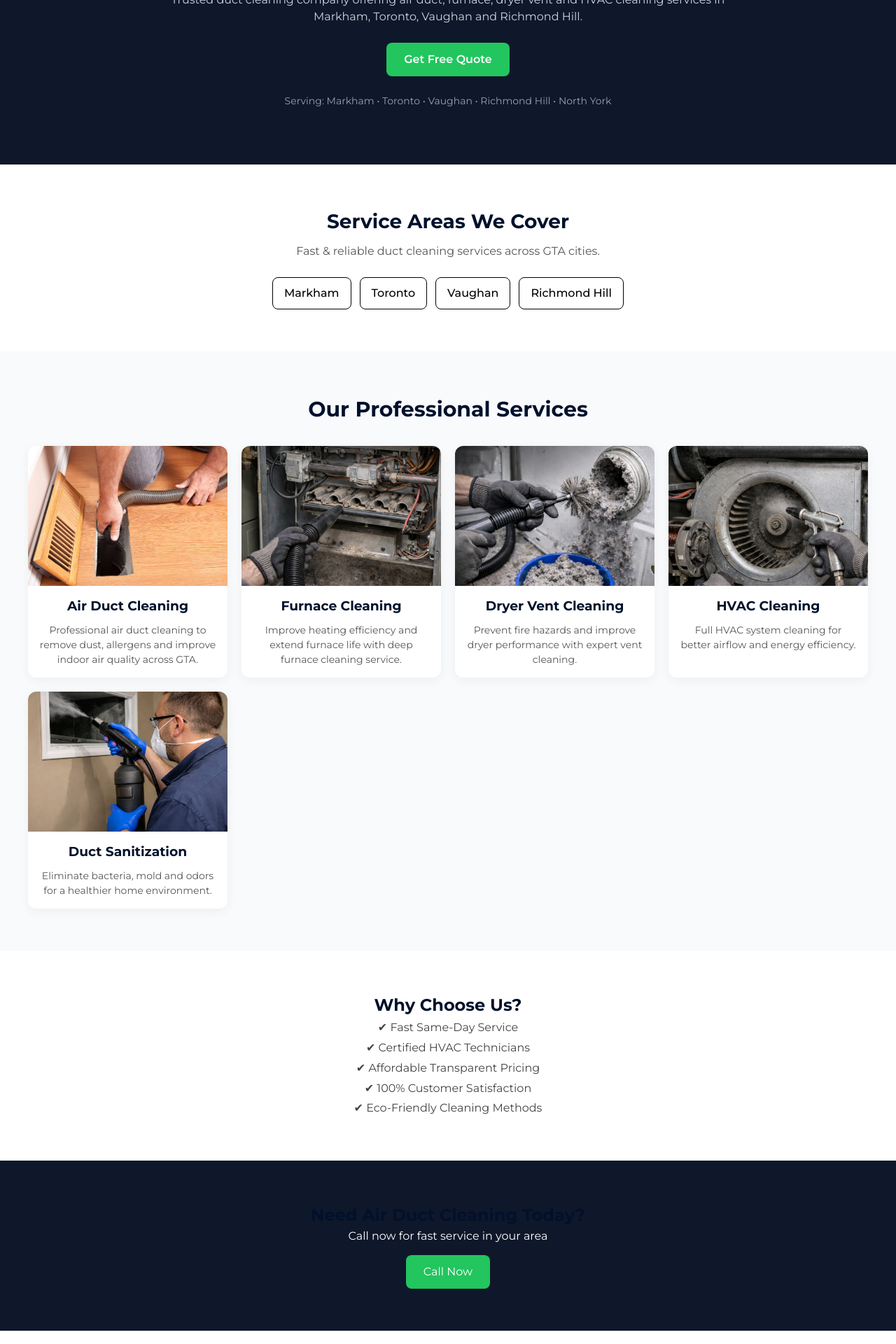
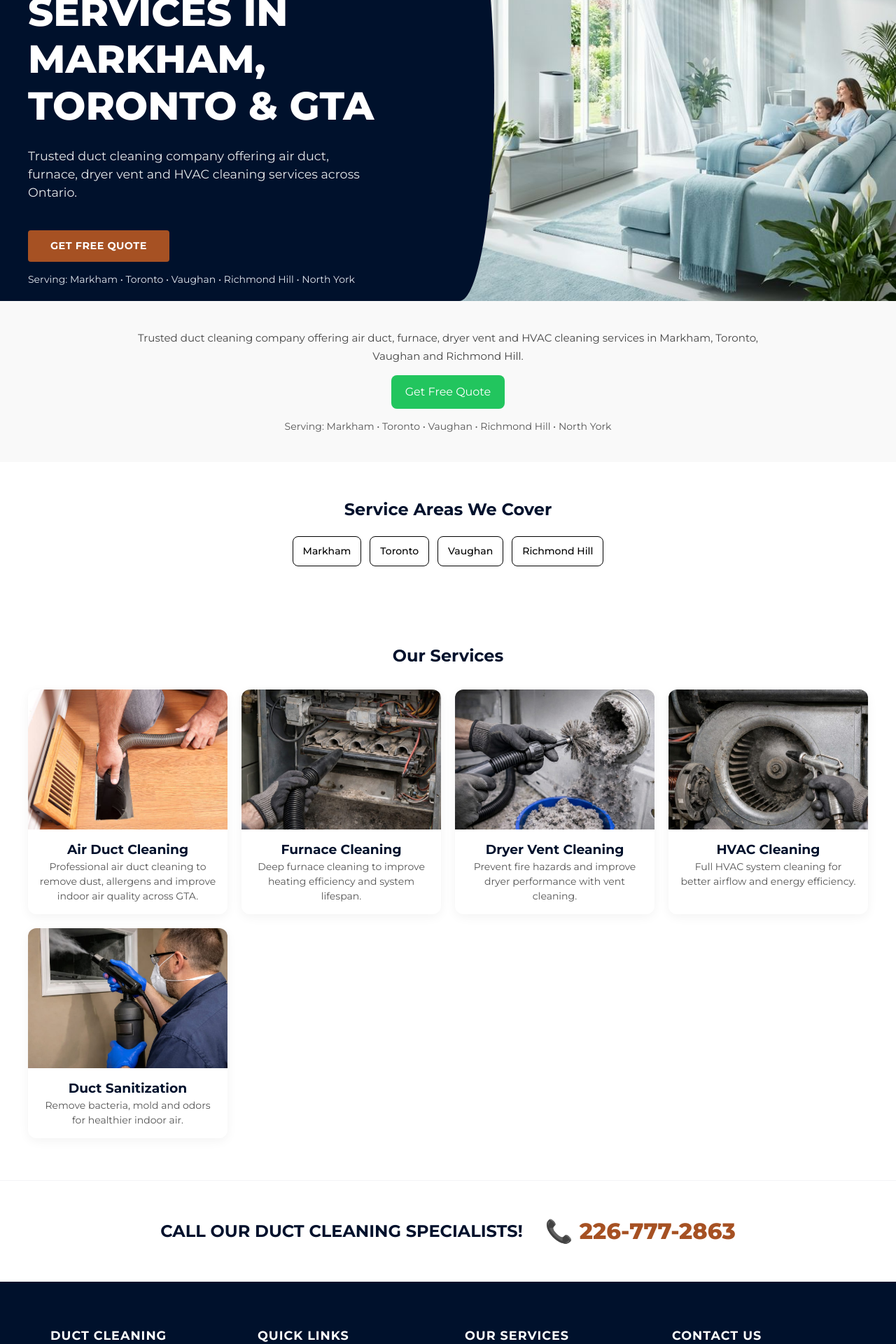
Before and after one commit to josph8487-prog/duct-Canada-original, a Next.js app: page / in a window 1280 px wide. Shown: the part 300-2220 px from the top of the page at 70% size. Built offline with nearby package versions, Linux system fonts and the light colour scheme.

Commit message:
Update page.tsx

```diff
--- a/src/app/page.tsx
+++ b/src/app/page.tsx
@@ -12,12 +12,12 @@ export default function Home() {
     },
     {
       title: "Furnace Cleaning",
-      text: "Improve heating efficiency and extend furnace life with deep furnace cleaning service.",
+      text: "Deep furnace cleaning to improve heating efficiency and system lifespan.",
       image: "/images/services/furnace-cleaning.jpg"
     },
     {
       title: "Dryer Vent Cleaning",
-      text: "Prevent fire hazards and improve dryer performance with expert vent cleaning.",
+      text: "Prevent fire hazards and improve dryer performance with vent cleaning.",
       image: "/images/services/dryer-vent-cleaning.jpg"
     },
     {
@@ -27,7 +27,7 @@ export default function Home() {
     },
     {
       title: "Duct Sanitization",
-      text: "Eliminate bacteria, mold and odors for a healthier home environment.",
+      text: "Remove bacteria, mold and odors for healthier indoor air.",
       image: "/images/services/sanitization.jpg"
     }
   ];
@@ -36,65 +36,89 @@ export default function Home() {
     <>
 
       {/* HERO */}
+      <section className={styles.hero}>
+        <div className={styles.heroContentWrapper} style={{ maxWidth: "1400px", margin: "0 auto" }}>
+
+          <div className={styles.heroLeft}>
+            <div style={{ paddingLeft: "max(2rem, calc((100vw - 1200px) / 2))" }}>
+
+              <h1 className={styles.heroTitle}>
+                Air Duct Cleaning Services in Markham, Toronto & GTA
+              </h1>
+
+              <p className={styles.heroSubtitle}>
+                Trusted duct cleaning company offering air duct, furnace, dryer vent and HVAC cleaning services across Ontario.
+              </p>
+
+              <Link href="/services" className="btn btn-primary">
+                Get Free Quote
+              </Link>
+
+              {/* SERVICE LINE */}
+              <div style={{
+                marginTop: "15px",
+                fontSize: "14px",
+                color: "#e2e8f0"
+              }}>
+                Serving: Markham • Toronto • Vaughan • Richmond Hill • North York
+              </div>
+
+            </div>
+          </div>
+
+          <div className={styles.heroRight}></div>
+
+        </div>
+      </section>
+
+      {/* TRUST TEXT (YOU ASKED TO ADD BELOW SAME STYLE) */}
       <section style={{
-        padding: "80px 20px",
+        padding: "40px 20px",
         textAlign: "center",
-        background: "#0f172a",
-        color: "#fff"
+        background: "#f9f9f9"
       }}>
 
-        <h1 style={{ fontSize: "42px", fontWeight: "700", marginBottom: "15px" }}>
-          Professional Air Duct Cleaning Services in GTA
-        </h1>
+        <div style={{ maxWidth: "900px", margin: "auto" }}>
 
-        <p style={{
-          maxWidth: "800px",
-          margin: "auto",
-          fontSize: "16px",
-          color: "#cbd5e1"
-        }}>
+          <p style={{ fontSize: "15px", color: "#444", lineHeight: "1.7" }}>
             Trusted duct cleaning company offering air duct, furnace, dryer vent and HVAC cleaning services in Markham, Toronto, Vaughan and Richmond Hill.
           </p>
 
-        <Link href="/contact" style={{
+          <a href="/contact" style={{
             display: "inline-block",
-          marginTop: "25px",
-          padding: "12px 25px",
+            marginTop: "15px",
+            padding: "12px 20px",
             background: "#22c55e",
             color: "#fff",
             borderRadius: "8px",
-          textDecoration: "none",
-          fontWeight: "600"
+            textDecoration: "none"
           }}>
             Get Free Quote
-        </Link>
+          </a>
 
           <div style={{
-          marginTop: "25px",
+            marginTop: "15px",
             fontSize: "14px",
-          color: "#94a3b8"
+            color: "#555"
           }}>
             Serving: Markham • Toronto • Vaughan • Richmond Hill • North York
+          </div>
+
         </div>
 
       </section>
 
       {/* SERVICE AREAS */}
-      <section style={{ padding: "60px 20px", textAlign: "center" }}>
+      <section style={{ padding: "50px 20px", textAlign: "center" }}>
 
-        <h2 style={{ fontSize: "28px", marginBottom: "10px" }}>
-          Service Areas We Cover
-        </h2>
-
-        <p style={{ color: "#555", marginBottom: "25px" }}>
-          Fast & reliable duct cleaning services across GTA cities.
-        </p>
+        <h2>Service Areas We Cover</h2>
 
         <div style={{
           display: "flex",
           flexWrap: "wrap",
           justifyContent: "center",
-          gap: "12px"
+          gap: "12px",
+          marginTop: "20px"
         }}>
 
           <Link href="/location/markham" style={areaBtn}>Markham</Link>
@@ -106,23 +130,21 @@ export default function Home() {
 
       </section>
 
-      {/* SERVICES GRID */}
-      <section style={{ padding: "60px 20px", background: "#f8fafc" }}>
+      {/* SERVICES */}
+      <section style={{ padding: "60px 20px", background: "#fff" }}>
         <div style={{ maxWidth: "1200px", margin: "auto", textAlign: "center" }}>
 
-          <h2 style={{ fontSize: "30px", marginBottom: "30px" }}>
-            Our Professional Services
-          </h2>
+          <h2>Our Services</h2>
 
           <div style={{
             display: "grid",
             gridTemplateColumns: "repeat(auto-fit, minmax(250px, 1fr))",
-            gap: "20px"
+            gap: "20px",
+            marginTop: "30px"
           }}>
 
             {services.map((s, i) => (
               <div key={i} style={{
-                background: "#fff",
                 borderRadius: "12px",
                 overflow: "hidden",
                 boxShadow: "0 4px 15px rgba(0,0,0,0.05)"
@@ -133,7 +155,7 @@ export default function Home() {
                 </div>
 
                 <div style={{ padding: "15px" }}>
-                  <h3 style={{ marginBottom: "10px" }}>{s.title}</h3>
+                  <h3>{s.title}</h3>
                   <p style={{ fontSize: "14px", color: "#555" }}>{s.text}</p>
                 </div>
 
@@ -145,63 +167,17 @@ export default function Home() {
         </div>
       </section>
 
-      {/* WHY US */}
-      <section style={{ padding: "60px 20px", textAlign: "center" }}>
-
-        <h2>Why Choose Us?</h2>
-
-        <div style={{
-          maxWidth: "900px",
-          margin: "auto",
-          color: "#444",
-          lineHeight: "1.8"
-        }}>
-
-          ✔ Fast Same-Day Service<br />
-          ✔ Certified HVAC Technicians<br />
-          ✔ Affordable Transparent Pricing<br />
-          ✔ 100% Customer Satisfaction<br />
-          ✔ Eco-Friendly Cleaning Methods
-
-        </div>
-
-      </section>
-
-      {/* CTA */}
-      <section style={{
-        padding: "60px 20px",
-        textAlign: "center",
-        background: "#0f172a",
-        color: "#fff"
-      }}>
-
-        <h2>Need Air Duct Cleaning Today?</h2>
-        <p>Call now for fast service in your area</p>
-
-        <a href="tel:2267772863" style={{
-          display: "inline-block",
-          marginTop: "15px",
-          padding: "12px 25px",
-          background: "#22c55e",
-          color: "#fff",
-          borderRadius: "8px",
-          textDecoration: "none"
-        }}>
-          Call Now
-        </a>
-
-      </section>
-
     </>
   );
 }
 
 const areaBtn = {
-  padding: "10px 16px",
+  padding: "10px 14px",
   border: "1px solid #000",
   borderRadius: "8px",
   textDecoration: "none",
   color: "#000",
   fontWeight: "500",
-  background: "#fff"
+  background: "#fff",
+  fontSize: "14px"
 };
```
Lines whose indentation alone changed are shown as unchanged.
